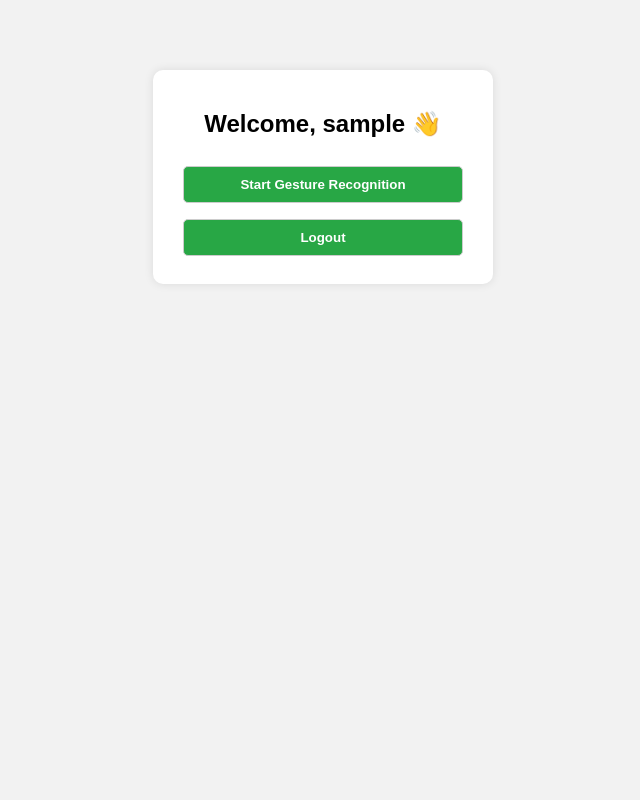
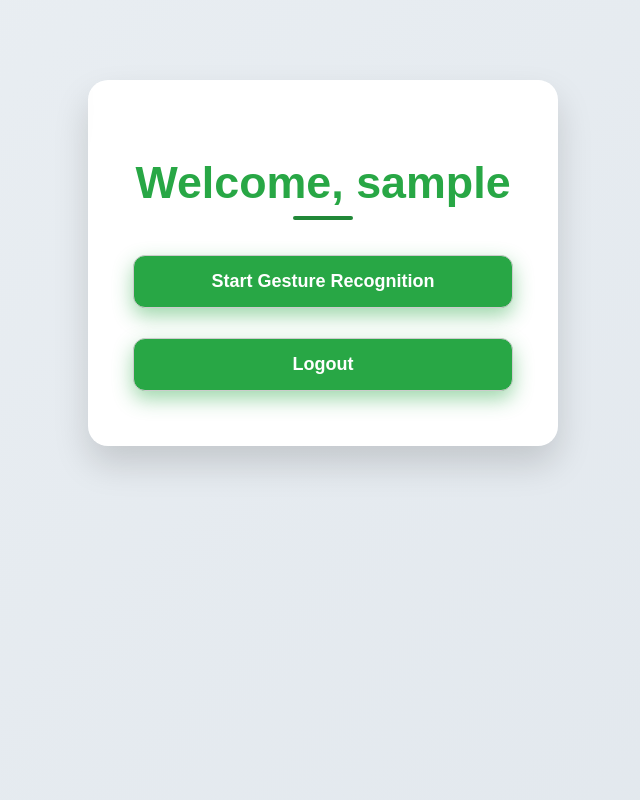
Before and after one commit to KrithikaPoojary/Sign-language-recognition, a Flask app: page /home in a window 1280 px wide. Shown: the whole page, without its empty margins (317-957 px from the left). Run offline with Flask 3, Linux system fonts and the light colour scheme; a user stored in the database is signed in.

Commit message:
updated interactive design

```diff
--- a/static/script.js
+++ b/static/script.js
@@ -2,6 +2,8 @@
 
 document.addEventListener("DOMContentLoaded", function () {
     // Highlight active buttons on hover
+    // Note: The CSS handles this with :hover and :active, so this JS block can be simplified or removed.
+    // We will keep it for now as a different hover effect.
     let buttons = document.querySelectorAll("button");
     buttons.forEach(btn => {
         btn.addEventListener("mouseover", () => {
@@ -74,9 +76,7 @@ document.addEventListener("DOMContentLoaded", function () {
                         predictionDiv.innerText = "Error: " + data.error;
                         predictionDiv.style.color = 'red';
                     } else {
-                        // Display prediction only if confidence is above a threshold
-                        // Or if no hand is detected
-                        if (data.label === "No Hand Detected" || (data.confidence && data.confidence < 0.7)) { // Example threshold
+                        if (data.label === "No Hand Detected" || (data.confidence && data.confidence < 0.7)) {
                             predictionDiv.innerText = "Waiting for confident gesture...";
                             predictionDiv.style.color = 'orange';
                         } else {
--- a/static/style.css
+++ b/static/style.css
@@ -1,6 +1,10 @@
+/* General body styling */
 body {
     font-family: Arial, sans-serif;
-    background: #f2f2f2;
+    /* Animated Gradient Background */
+    background: linear-gradient(135deg, #f0f4f7, #e0e6ec);
+    background-size: 200% 200%;
+    animation: gradientShift 15s ease infinite;
     text-align: center;
     margin: 0;
     padding: 20px;
@@ -10,33 +14,109 @@ body {
     min-height: 100vh;
     box-sizing: border-box;
 }
-.form-container, .dashboard {
-    margin: 50px auto; /* Reduced margin */
-    padding: 20px;
-    background: white;
-    width: 300px;
-    border-radius: 10px;
-    box-shadow: 0 0 10px rgba(0, 0, 0, 0.1); /* Softer shadow */
+
+@keyframes gradientShift {
+    0% { background-position: 0% 50%; }
+    50% { background-position: 100% 50%; }
+    100% { background-position: 0% 50%; }
 }
+
+/* Containers */
+.form-container, .dashboard, .predict-container {
+    margin: 50px auto;
+    padding: 30px 25px;
+    width: 320px;
+    background: linear-gradient(135deg, #ffffffcc, #f9f9f9cc);
+    border-radius: 20px;
+    box-shadow:
+        0 8px 24px rgba(0, 0, 0, 0.15),
+        inset 0 0 10px rgba(255, 255, 255, 0.8);
+    backdrop-filter: saturate(180%) blur(15px);
+    transition: transform 0.3s ease, box-shadow 0.3s ease;
+    position: relative;
+    overflow: hidden;
+}
+
+/* Container Hover Effect */
+.form-container:hover,
+.dashboard:hover,
+.predict-container:hover {
+    transform: translateY(-10px);
+    box-shadow:
+        0 16px 40px rgba(0, 0, 0, 0.3),
+        inset 0 0 15px rgba(255, 255, 255, 0.9);
+    cursor: pointer;
+}
+
+/* Subtle Shimmer Effect on Hover */
+.form-container::before,
+.dashboard::before,
+.predict-container::before {
+    content: "";
+    position: absolute;
+    top: -50%;
+    left: -50%;
+    width: 200%;
+    height: 200%;
+    background: linear-gradient(120deg, transparent 0%, rgba(255,255,255,0.25) 50%, transparent 100%);
+    pointer-events: none;
+    border-radius: 20px;
+    z-index: 0;
+    opacity: 0;
+    transition: opacity 0.5s ease;
+}
+
+.form-container:hover::before,
+.dashboard:hover::before,
+.predict-container:hover::before {
+    opacity: 1;
+    animation: shimmer 1s ease-in-out;
+}
+
+@keyframes shimmer {
+    0% { transform: rotate(25deg) translateX(-100%); }
+    100% { transform: rotate(25deg) translateX(100%); }
+}
+
+/* Inputs & buttons */
 input, button {
-    width: calc(100% - 20px); /* Account for padding */
+    width: calc(100% - 20px);
     padding: 10px;
     margin: 8px 0;
     border-radius: 5px;
     border: 1px solid #ccc;
-    box-sizing: border-box; /* Include padding in width calculation */
+    box-sizing: border-box;
+    transition: border-color 0.2s ease, box-shadow 0.2s ease;
 }
+
+/* Input Focus Glow */
+input:focus {
+    outline: none;
+    border-color: #28a745;
+    box-shadow: 0 0 8px rgba(40, 167, 69, 0.6);
+}
+
 button {
     background: #28a745;
     color: white;
     font-weight: bold;
     cursor: pointer;
-    transition: background-color 0.2s ease, transform 0.2s ease; /* Added transition */
+    transition: background-color 0.2s ease, transform 0.2s ease, box-shadow 0.2s ease;
 }
+
+/* Button Hover & Active Effects */
 button:hover {
     background: #218838;
-    transform: scale(1.02); /* Slight scale on hover */
+    transform: scale(1.02);
 }
+
+button:active {
+    background: #1e7e34;
+    transform: scale(0.98);
+    box-shadow: 0 4px 15px rgba(0, 0, 0, 0.2);
+}
+
+/* Links */
 a {
     color: #007bff;
     text-decoration: none;
@@ -44,3 +124,119 @@ a {
 a:hover {
     text-decoration: underline;
 }
+
+/* Prediction video styling */
+video {
+    border: 2px solid black;
+    width: 640px;
+    height: 480px;
+    background-color: #000;
+    border-radius: 8px;
+    margin-bottom: 15px;
+}
+
+#prediction {
+    font-size: 20px;
+    margin-top: 10px;
+    font-weight: bold;
+    color: green;
+}
+
+/* --- UPDATED DASHBOARD STYLING --- */
+.dashboard {
+    margin: 60px auto;
+    padding: 40px 35px;
+    background: #fff;
+    width: 400px;
+    max-width: 95vw;
+    border-radius: 20px;
+    box-shadow: 0 18px 35px rgba(0, 0, 0, 0.15);
+    text-align: center;
+    position: relative;
+    overflow: hidden;
+    animation: fadeInUp 0.7s ease forwards;
+}
+
+.dashboard::before {
+    content: "";
+    position: absolute;
+    top: -60px;
+    right: -60px;
+    width: 180px;
+    height: 180px;
+    background: #28a745;
+    border-radius: 50%;
+    opacity: 0.1;
+    filter: blur(40px);
+    pointer-events: none;
+    z-index: 0;
+    transition: opacity 0.5s ease;
+}
+
+.dashboard:hover::before {
+    opacity: 0.2;
+}
+
+.dashboard h2 {
+    font-size: 2.8rem;
+    font-weight: 700;
+    color: #28a745;
+    margin-bottom: 10px;
+    position: relative;
+    z-index: 1;
+}
+
+.dashboard h2::after {
+    content: "";
+    display: block;
+    width: 60px;
+    height: 4px;
+    background: #218838;
+    margin: 8px auto 20px;
+    border-radius: 2px;
+    position: relative;
+    z-index: 1;
+}
+
+.dashboard a button {
+    font-size: 18px;
+    padding: 15px 0;
+    margin: 15px 0;
+    border-radius: 12px;
+    box-shadow: 0 8px 20px rgba(40, 167, 69, 0.45);
+    transition: background-color 0.3s ease, box-shadow 0.3s ease, transform 0.25s ease;
+    position: relative;
+    z-index: 1;
+}
+
+.dashboard a button:hover {
+    background: #218838;
+    box-shadow: 0 14px 30px rgba(33, 136, 56, 0.7);
+    transform: translateY(-4px);
+}
+
+/* Subtle fade in animation */
+@keyframes fadeInUp {
+    from {
+        opacity: 0;
+        transform: translateY(20px);
+    }
+    to {
+        opacity: 1;
+        transform: translateY(0);
+    }
+}
+
+/* Responsive adjustments */
+@media (max-width: 420px) {
+    .dashboard {
+        width: 90vw;
+        padding: 30px 20px;
+        margin: 40px auto;
+    }
+    .dashboard a button {
+        font-size: 16px;
+        padding: 12px 0;
+        margin: 12px 0;
+    }
+}
--- a/templates/home.html
+++ b/templates/home.html
@@ -1,13 +1,15 @@
 <!DOCTYPE html>
-<html>
+<html lang="en">
 <head>
-  <script src="/static/script.js" defer></script>
+    <meta charset="UTF-8" />
+    <meta name="viewport" content="width=device-width, initial-scale=1" />
     <title>Home</title>
-    <link rel="stylesheet" href="/static/style.css">
+    <link rel="stylesheet" href="/static/style.css" />
+    <script src="/static/script.js" defer></script>
 </head>
 <body>
     <div class="dashboard">
-        <h2>Welcome, {{name}} 👋</h2>
+        <h2>Welcome, {{ name }}</h2>
         <a href="/predict"><button>Start Gesture Recognition</button></a>
         <a href="/logout"><button>Logout</button></a>
     </div>
```
Also changed, not shown: templates/login.html (+12 -6 lines), templates/predict.html (+5 -4 lines), users.db.
